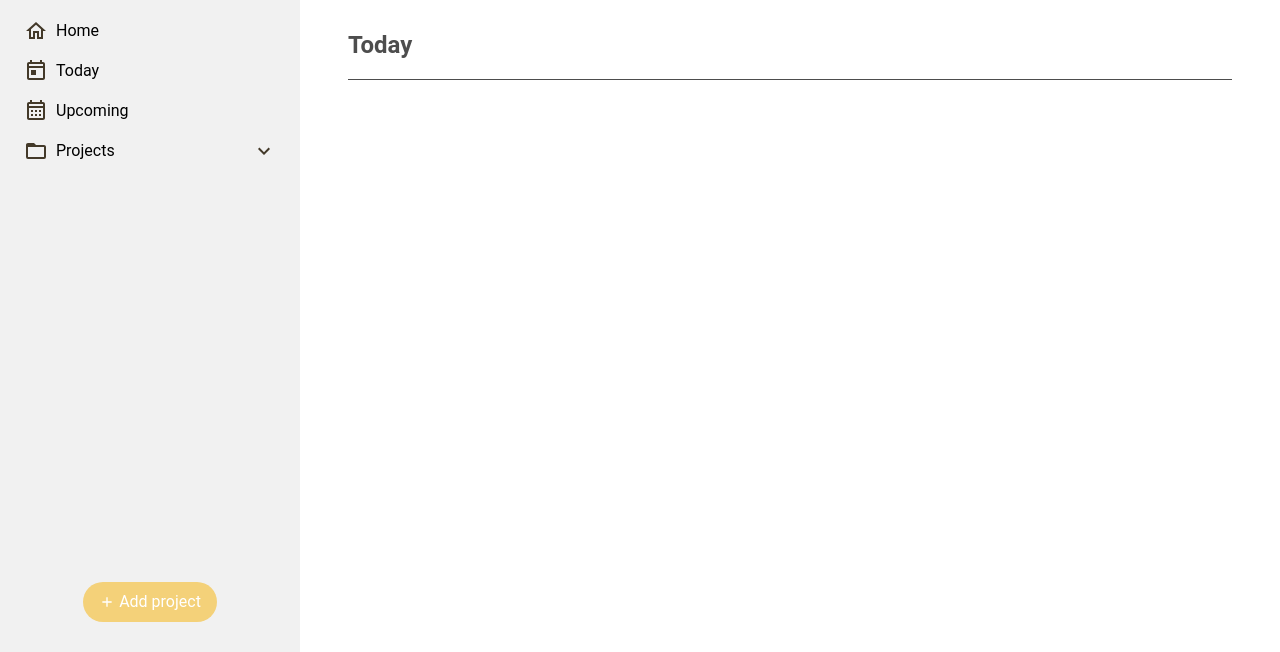
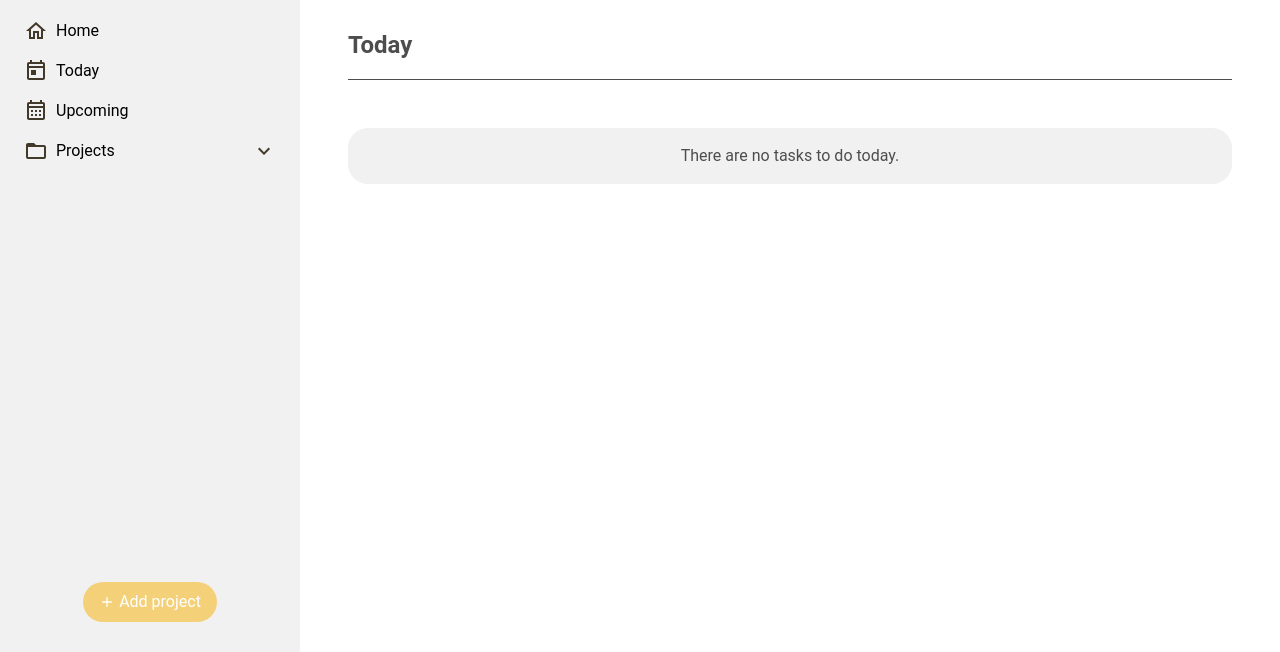
Before and after one commit to hannahkim313/to-do-list, a website built with webpack: page dist/index.html in a window 1280 px wide. Both pictures are taken after a click on the button "Today". Shown: the part 90-742 px from the top of the page. Built offline with nearby package versions, Linux system fonts and the light colour scheme.

Commit message:
Create and display default empty layout upon app's load-up.

```diff
--- a/src/css/style.css
+++ b/src/css/style.css
@@ -439,6 +439,24 @@ header .logo {
     grid-row: 1 / 2;
 }
 
+/* Selectors for empty projects/tasks start here. */
+
+.today.page .empty {
+    height: 56px;
+
+    padding: 16px;
+    margin: 32px 32px 0 32px;
+
+    background-color: var(--color-neutral-1);
+    border-radius: 20px;
+
+    grid-row: 2 / 3;
+
+    display: flex;
+    justify-content: center;
+    align-items: center;
+}
+
 /* Selectors for the grouped projects start here. */
 
 .today.page .projects {
@@ -640,6 +658,24 @@ header .logo {
     background-color: var(--color-neutral-5);
 }
 
+/* Selectors for empty projects/tasks start here. */
+
+.upcoming.page .empty {
+    height: 56px;
+
+    padding: 16px;
+    margin: 32px 32px 0 32px;
+
+    background-color: var(--color-neutral-1);
+    border-radius: 20px;
+
+    grid-row: 3 / 4;
+
+    display: flex;
+    justify-content: center;
+    align-items: center;
+}
+
 /* Selectors for the grouped projects start here. */
 
 .upcoming.page .projects {
@@ -800,6 +836,24 @@ header .logo {
     border-bottom: 1px solid var(--color-text-1);
 
     grid-row: 1 / 2;
+}
+
+/* Selectors for empty projects/tasks start here. */
+
+.projects.page .empty {
+    height: 56px;
+
+    padding: 16px;
+    margin: 32px 32px 0 32px;
+
+    background-color: var(--color-neutral-1);
+    border-radius: 20px;
+
+    grid-row: 2 / 3;
+
+    display: flex;
+    justify-content: center;
+    align-items: center;
 }
 
 /* Selectors for the grouped projects start here. */
--- a/src/index.js
+++ b/src/index.js
@@ -18,9 +18,6 @@ const elements = [
     createHomePage(),
     createTodayPage(),
     createUpcomingPage(),
-    createProjectsPage("errands"),
-    createProjectsPage("road trip"),
-    createProjectsPage("work"),
     createFooter(),
 ];
 appendChildren(body, elements);
@@ -29,5 +26,5 @@ const sidebarSections = document.querySelector(".sidebar-sections");
 sidebarSections.addEventListener("click", e => {
     const section = e.target.closest("button");
     if (section.classList.contains("collapsible")) toggleCollapsible(section);
-    else displayPage(section);
+    else if (!section.classList.contains("no-projects-created")) displayPage(section);
 });
--- a/src/modules/dom-creation/general-components/project-content.js
+++ b/src/modules/dom-creation/general-components/project-content.js
@@ -1,6 +1,6 @@
 import { appendChildren, setAttributesOf, capitalize } from "./helper-functions";
 import { createArticle, createHeading, createButton, createPara, createDiv } from "./elements";
-import { createTask } from "./task";
+import { createTask } from "./task-element";
 import {
     createArrowDownIcon,
     createCollapsibleIcon,
--- /dev/null
+++ b/src/modules/dom-creation/general-components/ui-elements.js
@@ -0,0 +1,16 @@
+import { createPara } from "./elements";
+import { setAttributesOf } from "./helper-functions";
+
+const createEmptyMessage = (text) => {
+    const message = createPara(text);
+    const messageAttributes = {
+        class: "empty",
+    };
+    setAttributesOf(message, messageAttributes);
+
+    return message;
+};
+
+export {
+    createEmptyMessage,
+};
--- a/src/modules/dom-creation/home-page.js
+++ b/src/modules/dom-creation/home-page.js
@@ -135,9 +135,9 @@ const _createNotesSection = () => {
 const createHomePage = () => {
     const homePage = createPage("home");
     const taskStats = {
-        completed: "4",
-        remaining: "3",
-        overdue: "2",
+        completed: "0",
+        remaining: "0",
+        overdue: "0",
     };
     const elements = [
         createHeading("2", "Home"),
--- a/src/modules/dom-creation/sidebar.js
+++ b/src/modules/dom-creation/sidebar.js
@@ -184,19 +184,8 @@ const createSidebar = () => {
             text: "Projects",
             collapsible: true,
             projectsList: {
-                errands: {
-                    name: "Errands",
-                    overdue: "1",
-                    remaining: "2",
-                },
-                roadTrip: {
-                    name: "Road Trip",
-                    remaining: "7",
-                },
-                work: {
-                    name: "Work",
-                    overdue: "1",
-                    remaining: "2",
+                default: {
+                    name: "No projects created",
                 },
             },
         },
--- a/src/modules/dom-creation/today-page.js
+++ b/src/modules/dom-creation/today-page.js
@@ -1,25 +1,13 @@
 import { appendChildren } from "./general-components/helper-functions";
 import { createHeading } from "./general-components/elements";
 import { createPage } from "./general-components/page";
-import { createProjectsSection } from "./general-components/projects-section";
-import { ProjectsDataList } from "./general-components/projects-data";
-import { FullDate } from "./general-components/full-date";
+import { createEmptyMessage } from "./general-components/ui-elements";
 
 const createTodayPage = () => {
     const todayPage = createPage("today");
-    const filters = {
-        type: "due date",
-        value: FullDate().getToday(),
-        canDelete: false,
-    };
-    const allProjectsData = Object.assign(
-        ProjectsDataList().get("errands", filters),
-        ProjectsDataList().get("road trip", filters),
-        ProjectsDataList().get("work", filters),
-    );
     const elements = [
         createHeading("2", "Today"),
-        createProjectsSection(allProjectsData),
+        createEmptyMessage("There are no tasks to do today."),
     ];
     appendChildren(todayPage, elements);
     todayPage.style.display = "none";
--- a/src/modules/dom-creation/upcoming-page.js
+++ b/src/modules/dom-creation/upcoming-page.js
@@ -1,9 +1,7 @@
 import { appendChildren, capitalize } from "./general-components/helper-functions";
 import { createButton, createDiv, createHeading, createPara } from "./general-components/elements";
 import { createPage } from "./general-components/page";
-import { createProjectsSection } from "./general-components/projects-section";
-import { ProjectsDataList } from "./general-components/projects-data";
-import { FullDate } from "./general-components/full-date";
+import { createEmptyMessage } from "./general-components/ui-elements";
 
 const _createFilters = () => {
     const createFilterBtn = (name) => {
@@ -36,20 +34,10 @@ const _createFilters = () => {
 
 const createUpcomingPage = () => {
     const upcomingPage = createPage("upcoming");
-    const filters = {
-        type: "due date",
-        value: FullDate().getToday(),
-        canDelete: true,
-    };
-    const allProjectsData = Object.assign(
-        ProjectsDataList().get("errands", filters),
-        ProjectsDataList().get("road trip", filters),
-        ProjectsDataList().get("work", filters),
-    );
     const elements = [
         createHeading("2", "Upcoming"),
         _createFilters(),
-        createProjectsSection(allProjectsData),
+        createEmptyMessage("There are no upcoming tasks."),
     ];
     appendChildren(upcomingPage, elements);
     upcomingPage.style.display = "none";
```
Also changed, not shown: dist/main.js, src/modules/dom-creation/general-components/task-element.js (renamed from src/modules/dom-creation/general-components/task.js).
